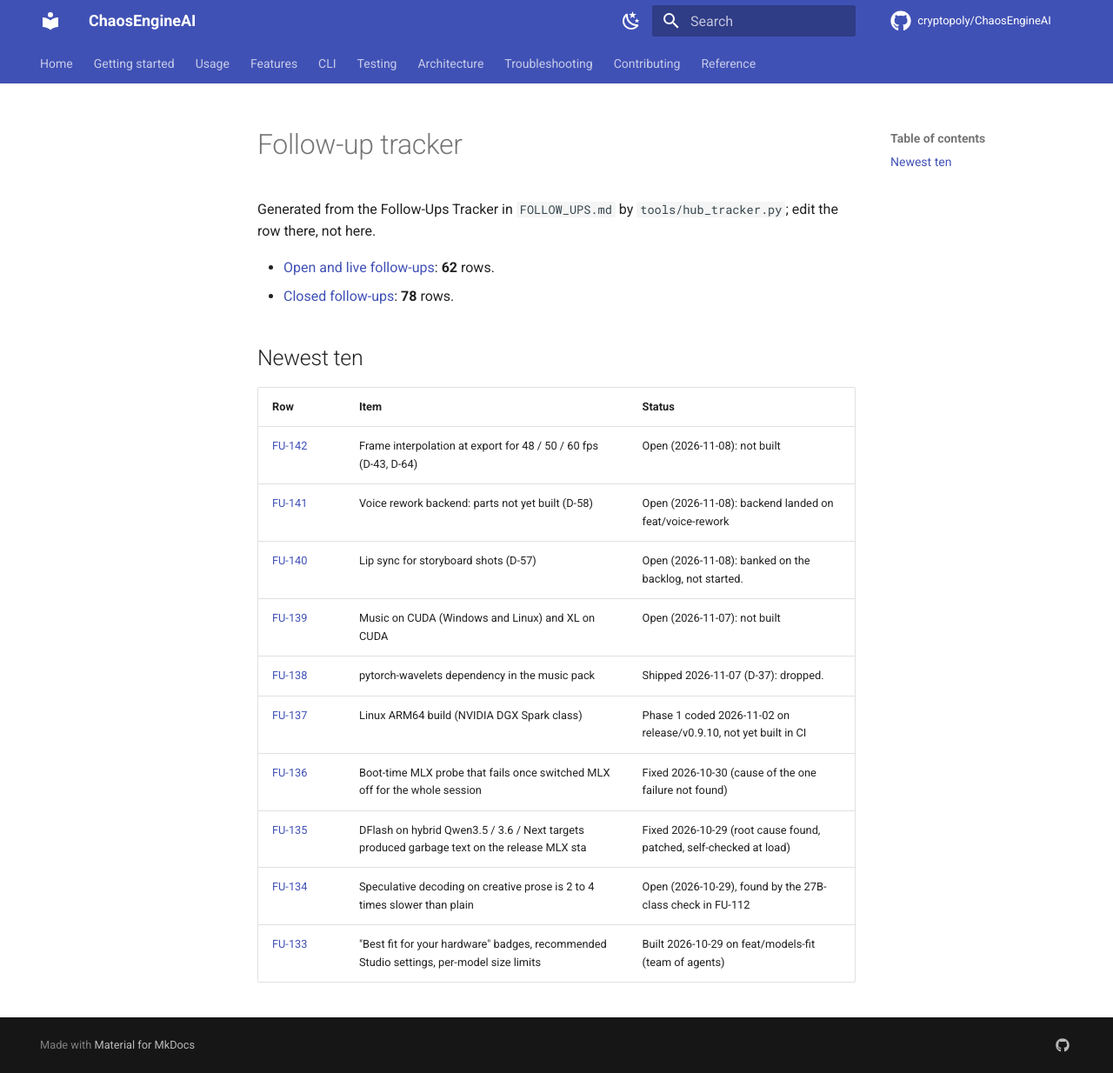
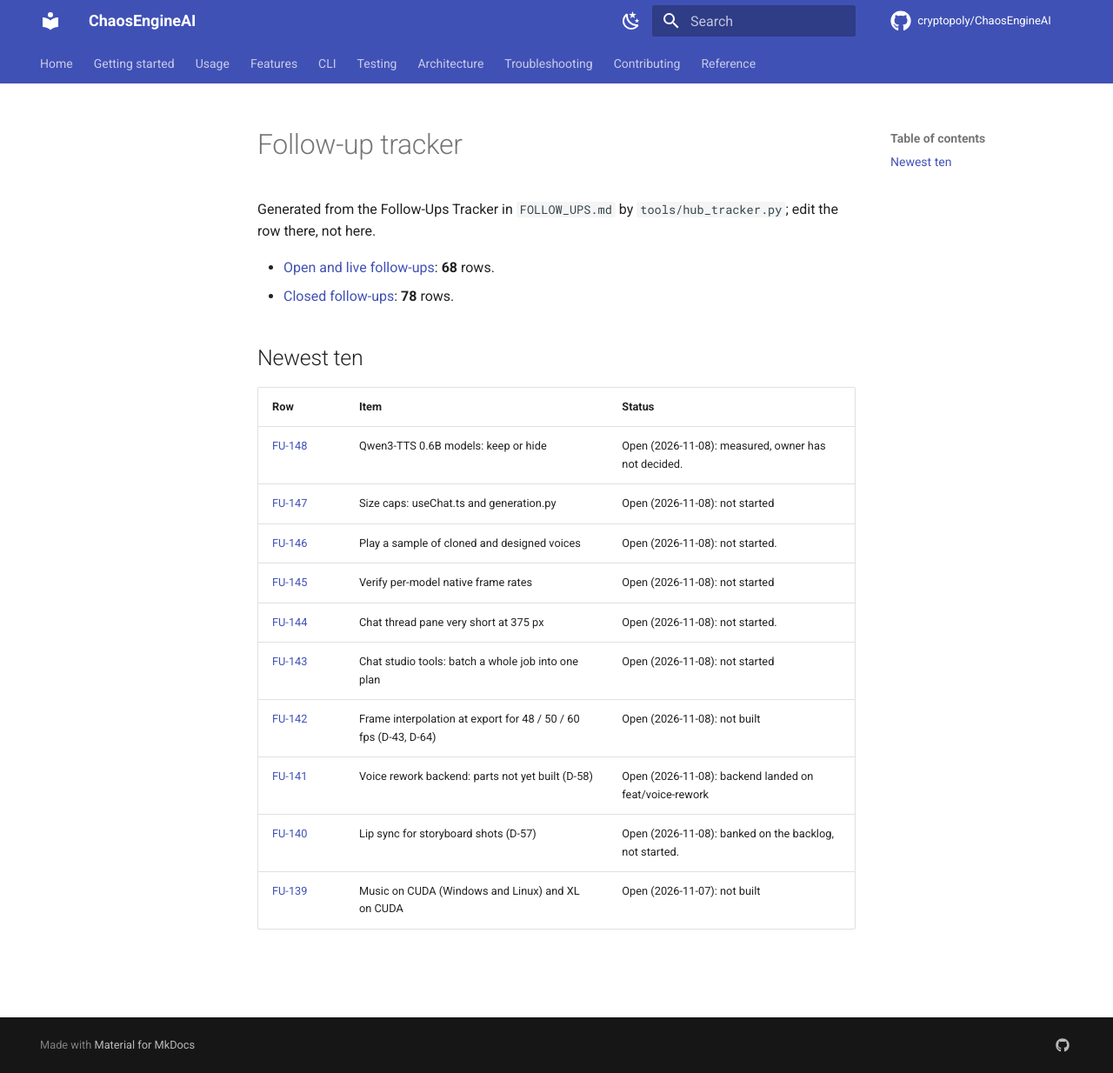
Before and after one commit to cryptopoly/ChaosEngineAI, an MkDocs documentation site: the page built from docs/hub/tracker/README.md, in a window 1280 px wide and 1234 px high. Shown: the whole window at 87% size. Built offline with MkDocs 1.6.1 and Material for MkDocs 9.7.7, drawn with Linux system fonts in a browser that asks for light colours; comment, search, counter and statistics services are not loaded.

Commit message:
docs: 4090 test checklist and backlog rows FU-143 to FU-148

```diff
--- a/docs/hub/tracker/README.md
+++ b/docs/hub/tracker/README.md
@@ -8,20 +8,20 @@ summary: Every FU row from FOLLOW_UPS.md, split into open and closed.
 
 Generated from the Follow-Ups Tracker in `FOLLOW_UPS.md` by `tools/hub_tracker.py`; edit the row there, not here.
 
-- [Open and live follow-ups](open.md): **62** rows.
+- [Open and live follow-ups](open.md): **68** rows.
 - [Closed follow-ups](closed.md): **78** rows.
 
 ## Newest ten
 
 | Row | Item | Status |
 |---|---|---|
+| [FU-148](open.md) | Qwen3-TTS 0.6B models: keep or hide | Open (2026-11-08): measured, owner has not decided. |
+| [FU-147](open.md) | Size caps: useChat.ts and generation.py | Open (2026-11-08): not started |
+| [FU-146](open.md) | Play a sample of cloned and designed voices | Open (2026-11-08): not started. |
+| [FU-145](open.md) | Verify per-model native frame rates | Open (2026-11-08): not started |
+| [FU-144](open.md) | Chat thread pane very short at 375 px | Open (2026-11-08): not started. |
+| [FU-143](open.md) | Chat studio tools: batch a whole job into one plan | Open (2026-11-08): not started |
 | [FU-142](open.md) | Frame interpolation at export for 48 / 50 / 60 fps (D-43, D-64) | Open (2026-11-08): not built |
 | [FU-141](open.md) | Voice rework backend: parts not yet built (D-58) | Open (2026-11-08): backend landed on feat/voice-rework |
 | [FU-140](open.md) | Lip sync for storyboard shots (D-57) | Open (2026-11-08): banked on the backlog, not started. |
 | [FU-139](open.md) | Music on CUDA (Windows and Linux) and XL on CUDA | Open (2026-11-07): not built |
-| [FU-138](closed.md) | pytorch-wavelets dependency in the music pack | Shipped 2026-11-07 (D-37): dropped. |
-| [FU-137](open.md) | Linux ARM64 build (NVIDIA DGX Spark class) | Phase 1 coded 2026-11-02 on release/v0.9.10, not yet built in CI |
-| [FU-136](open.md) | Boot-time MLX probe that fails once switched MLX off for the whole session | Fixed 2026-10-30 (cause of the one failure not found) |
-| [FU-135](open.md) | DFlash on hybrid Qwen3.5 / 3.6 / Next targets produced garbage text on the release MLX sta | Fixed 2026-10-29 (root cause found, patched, self-checked at load) |
-| [FU-134](open.md) | Speculative decoding on creative prose is 2 to 4 times slower than plain | Open (2026-10-29), found by the 27B-class check in FU-112 |
-| [FU-133](open.md) | "Best fit for your hardware" badges, recommended Studio settings, per-model size limits | Built 2026-10-29 on feat/models-fit (team of agents) |
```
Also changed, not shown: FOLLOW_UPS.md (+6 -0 lines), docs/hub/tracker/open.md (+55 -1 lines), docs/plans/rtx4090-test.md (added, +67 -0 lines).
